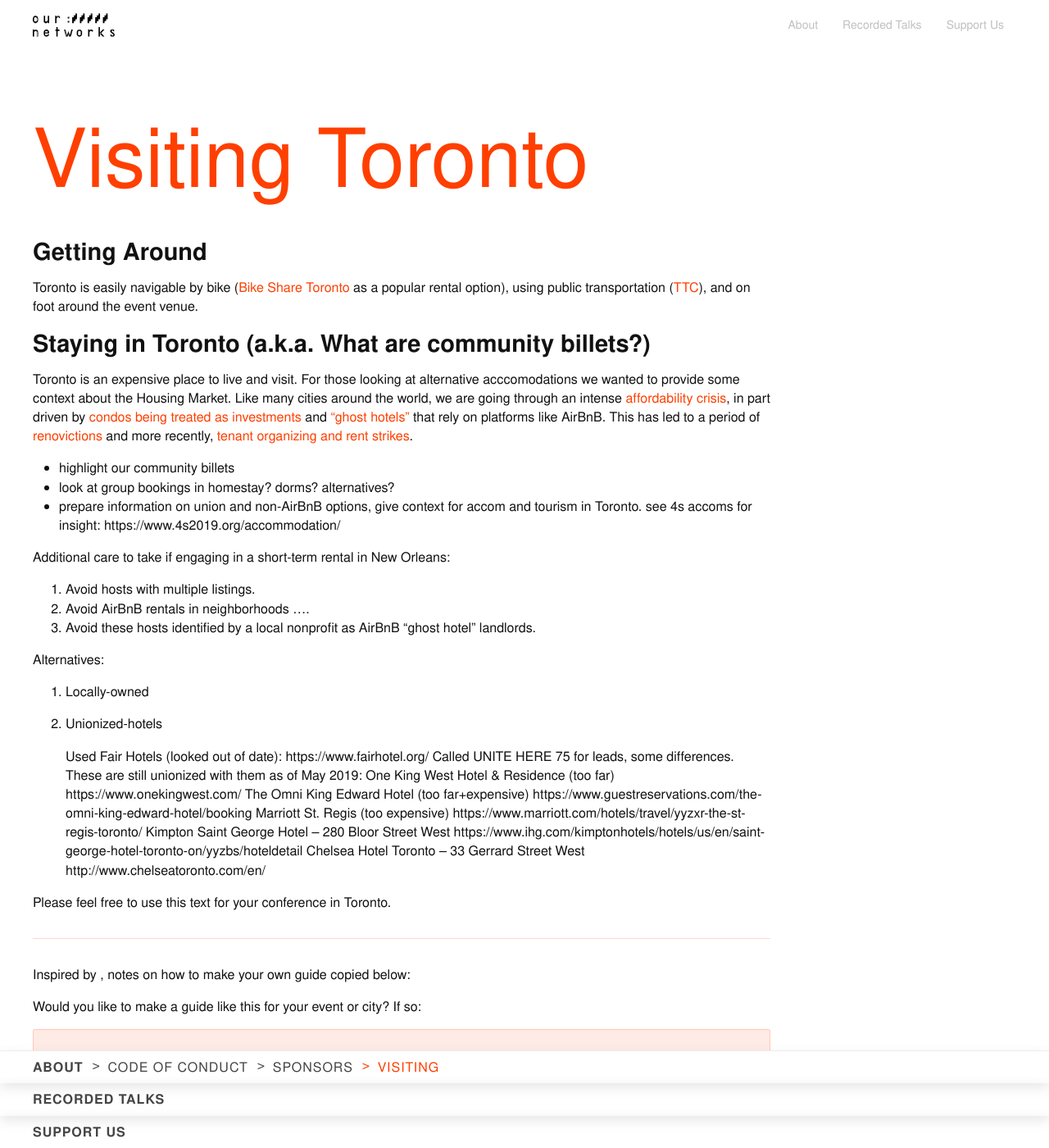
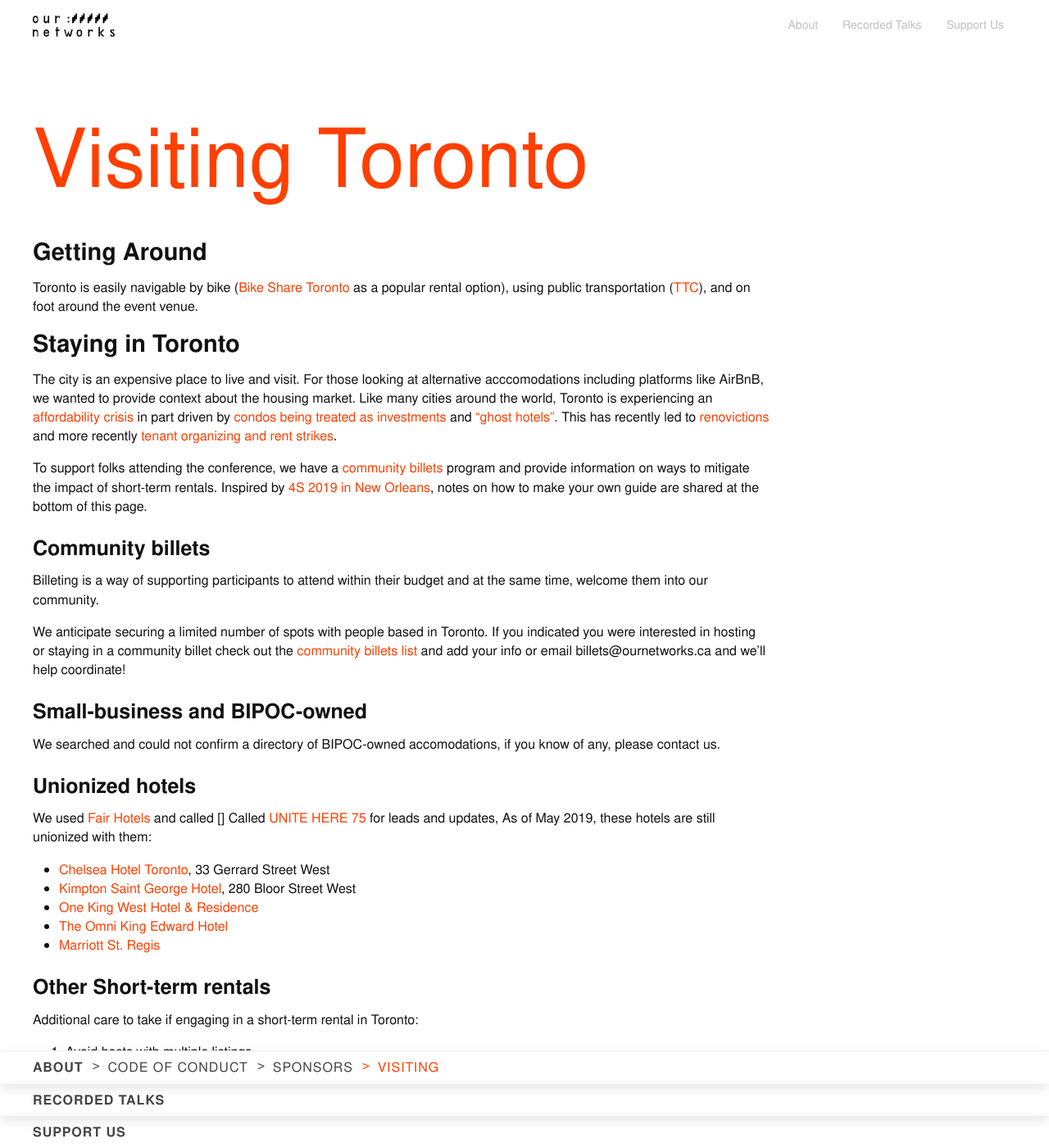
Before and after one commit to ournetworks/ournetworks.ca, a Jekyll site: the page built from visiting.md, in a window 1280 px wide and 1400 px high. Shown: the whole window at 82% size. Built offline with Jekyll 4.4.1, drawn with Linux system fonts in a browser that asks for light colours; some of the changed text lies outside the part shown.

Commit message:
refine visiting page

```diff
--- a/visiting.md
+++ b/visiting.md
@@ -10,19 +10,42 @@
 
 Toronto is easily navigable by bike ([Bike Share Toronto](https://bikesharetoronto.com/) as a popular rental option), using public transportation ([TTC](http://www.ttc.ca/)), and on foot around the event venue.
 
-## Staying in Toronto (a.k.a. What are community billets?)
+## Staying in Toronto
 
-Toronto is an expensive place to live and visit. For those looking at alternative acccomodations we wanted to provide some context about the Housing Market. Like many cities around the world, we are going through an intense [affordability crisis](https://www.blogto.com/city/2019/03/report-housing-affordability-crisis-toronto/), in part driven by [condos being treated as investments](https://www.theguardian.com/world/2019/jul/07/toronto-housing-owner-occupied-canada-affordability) and ["ghost hotels"](https://www.thestar.com/opinion/star-columnists/2017/12/01/haunted-by-the-rise-of-ghost-hotels.html) that rely on platforms like AirBnB. This has led to a period of [renovictions](https://nowtoronto.com/news/renovicted-toronto-rental-housing/) and more recently, [tenant organizing and rent strikes](http://parkdaleorganize.ca/).
+The city is an expensive place to live and visit. For those looking at alternative acccomodations including platforms like AirBnB, we wanted to provide context about the housing market. Like many cities around the world, Toronto is experiencing an [affordability crisis](https://www.blogto.com/city/2019/03/report-housing-affordability-crisis-toronto/) in part driven by [condos being treated as investments](https://www.theguardian.com/world/2019/jul/07/toronto-housing-owner-occupied-canada-affordability) and ["ghost hotels"](https://www.thestar.com/opinion/star-columnists/2017/12/01/haunted-by-the-rise-of-ghost-hotels.html). This has recently led to [renovictions](https://nowtoronto.com/news/renovicted-toronto-rental-housing/) and more recently [tenant organizing and rent strikes](http://parkdaleorganize.ca/).
+
+To support folks attending the conference, we have a [community billets](#community-billets) program and provide information on ways to mitigate the impact of short-term rentals. Inspired by [4S 2019 in New Orleans](https://www.4s2019.org/accommodation/), notes on how to make your own guide are shared at the bottom of this page.
+
+### Community billets
+
+Billeting is a way of supporting participants to attend within their budget and at the same time, welcome them into our community.
+
+We anticipate securing a limited number of spots with people based in Toronto. If you indicated you were interested in hosting or staying in a community billet check out the [community billets list](https://ethercalc.org/s0r2i3dsfznl) and add your info or email billets@ournetworks.ca and we’ll help coordinate!
+
+### Small-business and BIPOC-owned
 
 
-- highlight our community billets
-- look at group bookings in homestay? dorms? alternatives?
-- prepare information on union and non-AirBnB options, give context for accom and tourism in Toronto. see 4s accoms for insight: https://www.4s2019.org/accommodation/
 
-Additional care to take if engaging in a short-term rental in New Orleans:
+We searched and could not confirm a directory of BIPOC-owned accomodations, if you know of any, please contact us.
+
+### Unionized hotels
+
+We used [Fair Hotels](https://www.fairhotel.org/) and called []
+Called [UNITE HERE 75](https://www.uniteherelocal75.org/) for leads and updates, As of May 2019, these hotels are still unionized with them:
+
+- [Chelsea Hotel Toronto](http://www.chelseatoronto.com/en/), 33 Gerrard Street West
+- [Kimpton Saint George Hotel](https://www.ihg.com/kimptonhotels/hotels/us/en/saint-george-hotel-toronto-on/yyzbs/hoteldetail), 280 Bloor Street West
+- [One King West Hotel & Residence](https://www.onekingwest.com/)
+- [The Omni King Edward Hotel](https://www.guestreservations.com/the-omni-king-edward-hotel/booking)
+- [Marriott St. Regis](https://www.marriott.com/hotels/travel/yyzxr-the-st-regis-toronto/)
+
+### Other Short-term rentals
+
+Additional care to take if engaging in a short-term rental in Toronto:
 
 1. Avoid hosts with multiple listings.
-1. Avoid AirBnB rentals in neighborhoods ....
+1. Avoid AirBnB rentals in the following neighbourhoods:
+  - Parkdale
 1. Avoid these hosts identified by a local nonprofit as AirBnB "ghost hotel" landlords.
 
 Alternatives:
@@ -31,36 +54,15 @@
 
 
 
-1. Unionized-hotels
-
-    Used Fair Hotels (looked out of date): https://www.fairhotel.org/
-    Called UNITE HERE 75 for leads, some differences. These are still unionized with them as of May 2019:
-        One King West Hotel & Residence (too far)
-        https://www.onekingwest.com/
-        The Omni King Edward Hotel (too far+expensive)
-        https://www.guestreservations.com/the-omni-king-edward-hotel/booking
-        Marriott St. Regis (too expensive)
-        https://www.marriott.com/hotels/travel/yyzxr-the-st-regis-toronto/
-        Kimpton Saint George Hotel -- 280 Bloor Street West
-        https://www.ihg.com/kimptonhotels/hotels/us/en/saint-george-hotel-toronto-on/yyzbs/hoteldetail
-        Chelsea Hotel Toronto -- 33 Gerrard Street West
-        http://www.chelseatoronto.com/en/
 
 
 Please feel free to use this text for your conference in Toronto.
 
 ---
 
-Inspired by [](), notes on how to make your own guide copied below:
-
-
-
-
-
 Would you like to make a guide like this for your event or city? If so:
 
-    Search for reports from local housing justice organizations. Read them carefully, summarize their insights, and link to them. Use their recommendations to craft your suggestions.
-    Find unionized hotels here find black owned hotels here, the Latino Hotel Association and the Asian American Hotel Owners Association sadly don’t not have a directories. Some indigenous-owned hotels are listed here. These lists are incomplete and you will also need to some time googling by city and state.
-    Something we didn’t do for this list is have clear accessibility information. Please do better than us!
-    Feel free to use any of the text above without need for attribution. Please do include this note on how others can approach making one for their event or city.
-    After you’ve read the reports, distilled their findings, listed unionized hotels and hotels owned by structurally marginalized people, and crafted a first draft of your document then share it with local housing justice for feedback.
+- Search for reports from local housing justice organizations. Read them carefully, summarize their insights, and link to them. Use their recommendations to craft your suggestions.
+- Categories of hotels to look for include: unionized hotels, small businesses, indigenous-owned hotels, black-owned hotels, as well as latino- and POC-owned hotels. There are U.S lists (see [4S 2019 in New Orleans](https://www.4s2019.org/accommodation/) conference for more), however for Canada we did a lot of searching based on cit
+- Feel free to use any of the text above without need for attribution. Please include this note on how others can approach making one for their event or city.
+- After you’ve read the reports, distilled their findings, listed unionized hotels and hotels owned by structurally marginalized people, and crafted a first draft of your document then share it with local housing justice for feedback (We're working on this!)
```
